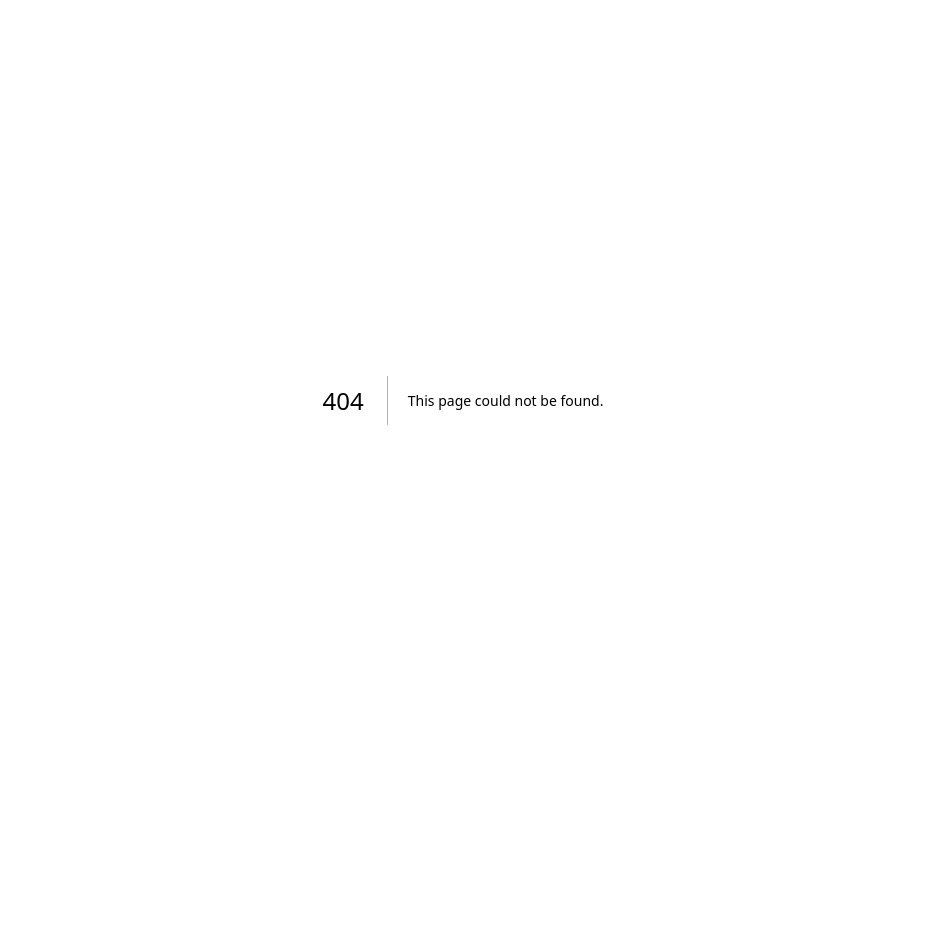
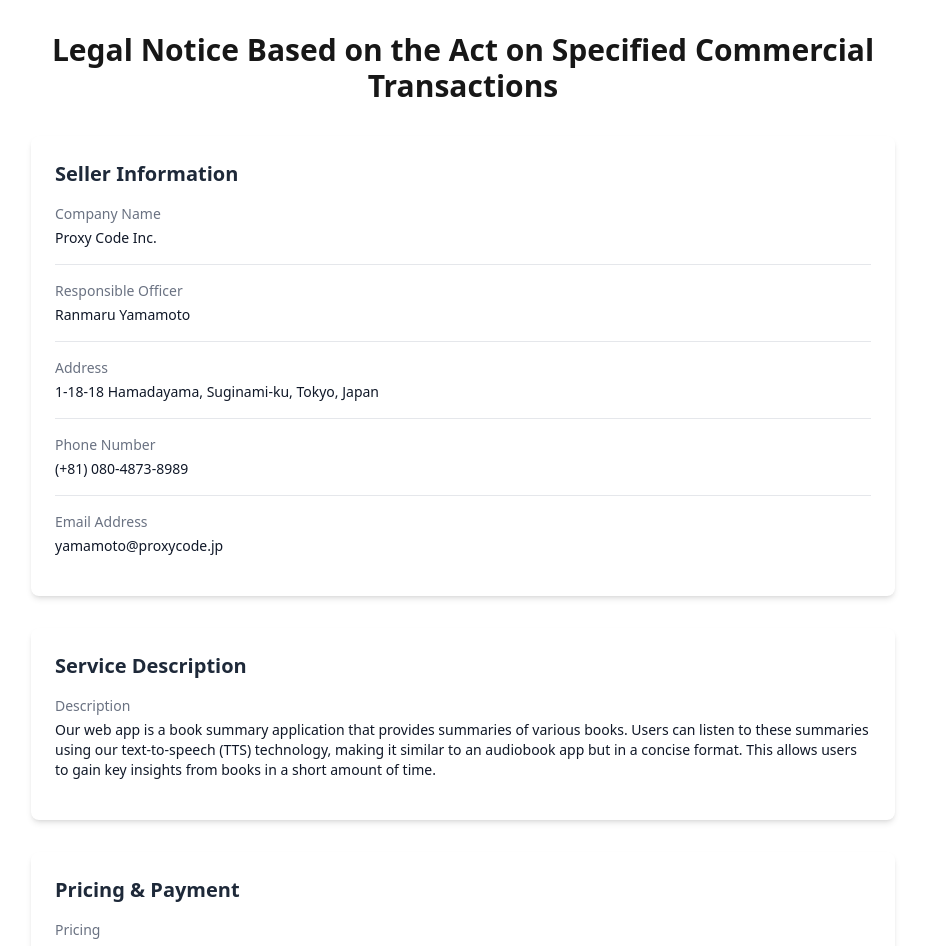
Before and after one commit to ozdamProxy/aiknow-web, a Next.js app: page /paymentinfo in a window 1280 px wide. Before the commit this address had no page. Shown: the top 946 px of the page, without its empty margins (177-1102 px from the left). Before the commit the page ends 800 px from the top, so only its background shows below. Built offline with nearby package versions, Linux system fonts and the light colour scheme.

Commit message:
paymentinfo

```diff
--- /dev/null
+++ b/app/paymentinfo/page.tsx
@@ -0,0 +1,89 @@
+'use client';
+
+import React from 'react';
+
+const PaymentInfo = () => {
+  const paymentData = [
+    {
+      title: 'Seller Information',
+      items: [
+        { label: 'Company Name', value: 'Proxy Code Inc.' },
+        { label: 'Responsible Officer', value: 'Ranmaru Yamamoto' },
+        { label: 'Address', value: '1-18-18 Hamadayama, Suginami-ku, Tokyo, Japan' },
+        { label: 'Phone Number', value: '(+81) 080-4873-8989' },
+        { label: 'Email Address', value: 'yamamoto@proxycode.jp' },
+      ],
+    },
+    {
+      title: 'Service Description',
+      items: [
+        {
+          label: 'Description',
+          value: 'Our web app is a book summary application that provides summaries of various books. Users can listen to these summaries using our text-to-speech (TTS) technology, making it similar to an audiobook app but in a concise format. This allows users to gain key insights from books in a short amount of time.',
+        },
+      ],
+    },
+    {
+      title: 'Pricing & Payment',
+      items: [
+        { label: 'Pricing', value: 'The pricing details for each plan are listed on the respective plan pages.' },
+        { label: 'Payment Methods', value: 'Credit Card (VISA / MasterCard / JCB / AMEX)' },
+        { label: 'Payment Timing', value: 'Monthly & Annual Subscription Plans: Charged immediately upon subscription and auto-renewed thereafter.' },
+        { label: 'Number of Purchases Allowed', value: 'Each user is entitled to one account per purchase.' },
+        { label: 'Service Availability', value: 'The service will be available immediately after payment is completed.' },
+      ],
+    },
+    {
+      title: 'Refunds & Cancellations',
+      items: [
+        {
+          label: 'General Policy',
+          value: 'As this is a digital service, refunds and cancellations are not supported after purchase.',
+        },
+        {
+          label: 'Exceptions',
+          value: 'Exceptions will be made under the following conditions:\n- A major service malfunction or operational issue occurs.\n- Duplicate payments are made.\nFor refund inquiries, please contact customer support.',
+        },
+        {
+          label: 'Subscription Cancellation',
+          value: 'Monthly and annual plans are automatically renewed. To cancel a subscription, users must complete the cancellation process through the account settings page before the next renewal date. The service will remain accessible until the end of the current billing cycle after cancellation.',
+        },
+      ],
+    },
+    {
+      title: 'Terms of Service & Privacy Policy',
+      items: [
+        {
+          label: 'Policies',
+          value: 'The service is governed by the following policies:\n[Terms of Service URL]\n[Privacy Policy URL]',
+        },
+      ],
+    },
+  ];
+
+  return (
+    <div className="container mx-auto px-4 py-8 max-w-4xl">
+      <h1 className="text-3xl font-bold mb-8 text-center">
+        Legal Notice Based on the Act on Specified Commercial Transactions
+      </h1>
+
+      <div className="space-y-8">
+        {paymentData.map((section, index) => (
+          <div key={index} className="bg-white rounded-lg shadow-md p-6">
+            <h2 className="text-xl font-semibold mb-4 text-gray-800">{section.title}</h2>
+            <div className="space-y-4">
+              {section.items.map((item, itemIndex) => (
+                <div key={itemIndex} className="border-b border-gray-200 pb-4 last:border-b-0">
+                  <dt className="text-sm font-medium text-gray-500">{item.label}</dt>
+                  <dd className="mt-1 text-sm text-gray-900 whitespace-pre-line">{item.value}</dd>
+                </div>
+              ))}
+            </div>
+          </div>
+        ))}
+      </div>
+    </div>
+  );
+};
+
+export default PaymentInfo;
```
